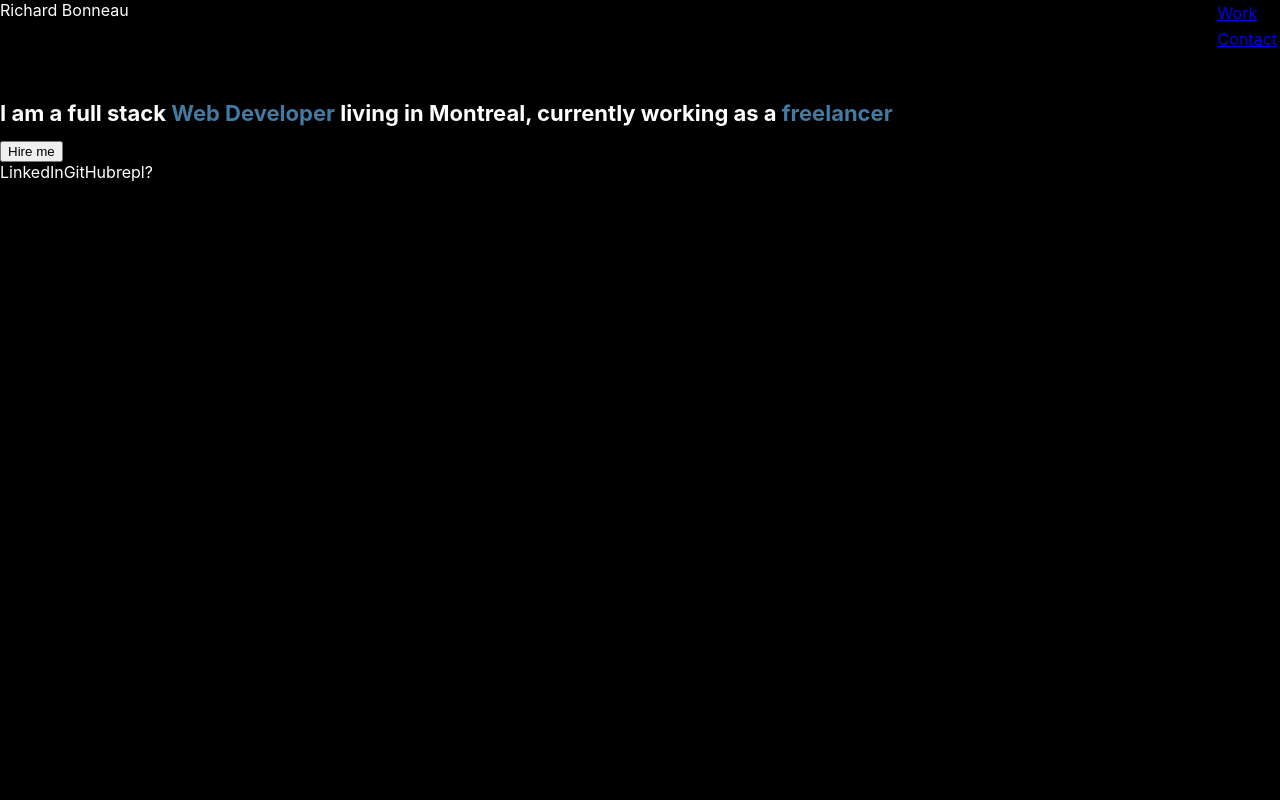
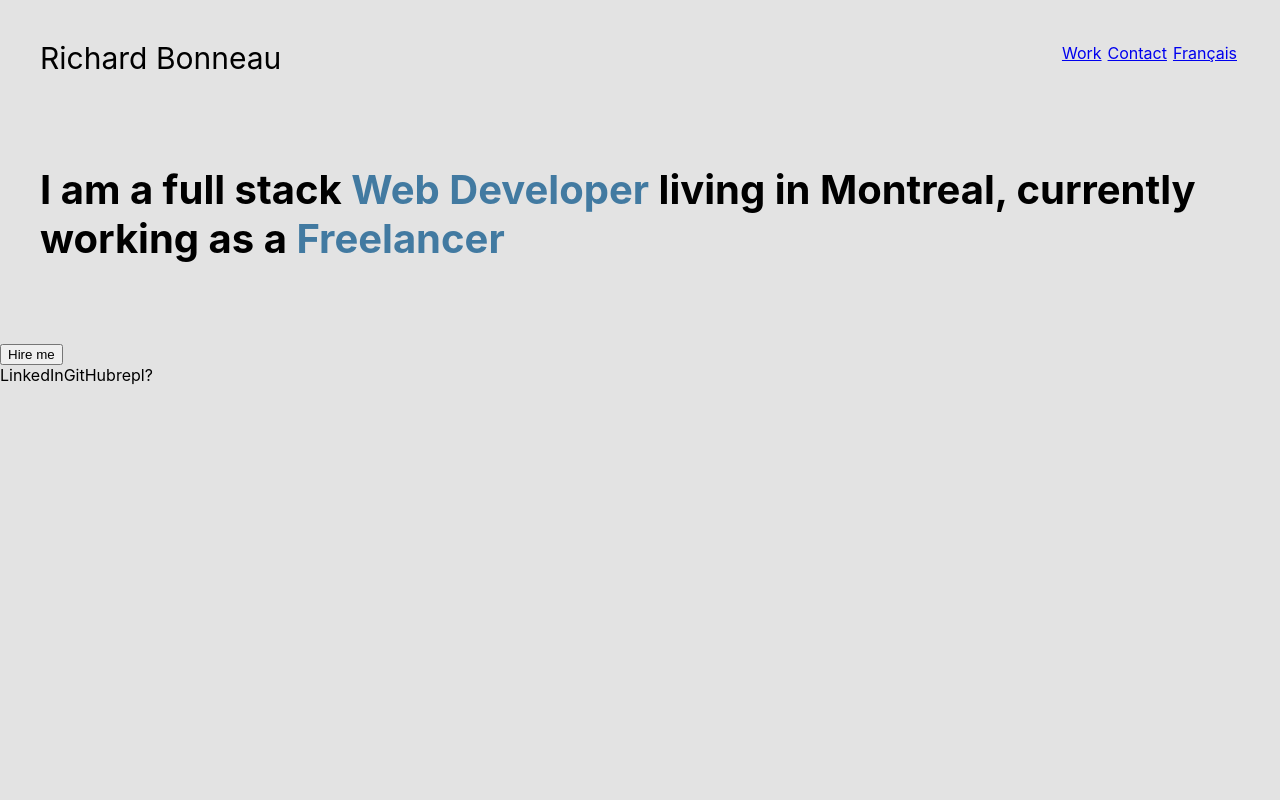
Before and after one commit to richardbonneau/portfolio, a React (Create React App) app: page / in a window 1280 px wide. Shown: the top 800 px of the page. Built offline with nearby package versions, Linux system fonts and the light colour scheme.

Commit message:
working on hero

```diff
--- a/package.json
+++ b/package.json
@@ -4,6 +4,7 @@
   "private": true,
   "dependencies": {
     "react": "^16.9.0",
+    "react-burger-menu": "^2.6.11",
     "react-dom": "^16.9.0",
     "react-scripts": "3.1.1"
   },
--- a/src/App.css
+++ b/src/App.css
@@ -16,7 +16,7 @@ h2{
   right:0;
   position: absolute;
   display: flex;
-  flex-direction: column;
+  margin:40px;
 }
 .main-logo{
   width: 80px;
@@ -27,21 +27,27 @@ h2{
   color: #427AA1;
 }
 .main-intro{
-  font-size:22px;
+  margin: 80px 40px;
+  font-size: 40px;
+}
+.hireme-wrapper{
+  /* display: flex;
+    justify-content: center; */
 }
 .App-header {
   height: 85px;
-
-
   display:flex;
-
 }
 .hero-icons{
   display:flex;
 }
+.main-name{
+  margin: 40px;
+  font-size: 30px;
+}
 .hero{
-  color: white;
-  background: black;
+  /* color: white; */
+  background: #0000001c;
   height:100vh;
 }
 .App-link {
--- a/src/App.js
+++ b/src/App.js
@@ -1,5 +1,5 @@
 import React from 'react';
-import logo from './logo.svg';
+import {slide as Menu} from 'react-burger-menu';
 import './App.css';
 
 function App() {
@@ -8,15 +8,19 @@ function App() {
       <div className="hero">
       <header className="App-header">
 
-       <div>Richard Bonneau</div>
-       <div className="links-wrapper">
-       <a className="header-link" href="#">Work</a>
+       <div className="main-name">Richard Bonneau</div>
+
+
+           <div className="links-wrapper">
+          <a className="header-link" href="#">Work</a>
         <a className="header-link" href="#">Contact</a>
+        <a className="header-link" href="#">Français</a>
        </div>
 
       </header>
-      <h1 className="main-intro">I am a full stack <span className="intro-span">Web Developer</span> living in Montreal, currently working as a <span className="intro-span">freelancer</span></h1>
-      <button>Hire me</button>
+      <h1 className="main-intro">I am a full stack <span className="intro-span">Web Developer</span> living in Montreal, currently working as a <span className="intro-span">Freelancer</span></h1>
+      <div className="hireme-wrapper"><button>Hire me</button></div>
+
       <div className="hero-icons">
       <div>LinkedIn </div>
       <div>GitHub </div>
```
Also changed, not shown: 1 other file (tests, documents, lock files or other folders).
